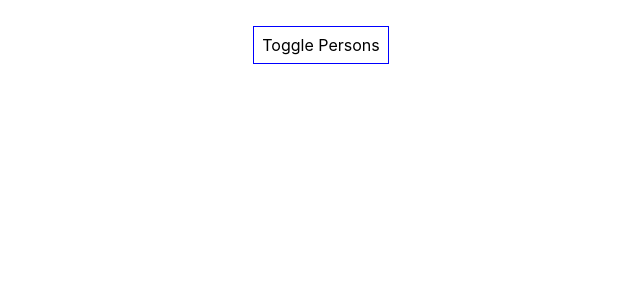
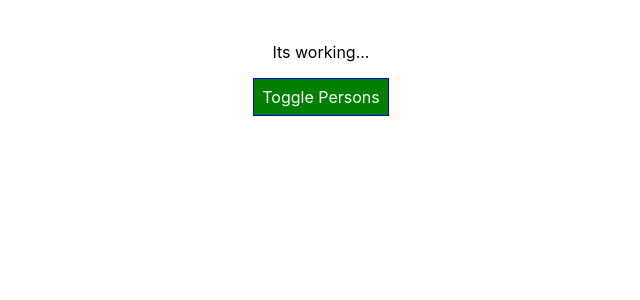
Before and after one commit to kunalrs/react-complete-guide, a React (Create React App) app: page / in a window 1280 px wide. Shown: the top 300 px of the page, without its empty margins (319-959 px from the left). Built offline with nearby package versions, Linux system fonts and the light colour scheme.

Commit message:
dynamic styling and adding classes added

```diff
--- a/src/App.css
+++ b/src/App.css
@@ -2,3 +2,11 @@
   text-align: center;
   padding: 2%;
 }
+
+.red {
+  color: red;
+}
+
+.bold {
+  font-weight: bold;
+}
--- a/src/App.js
+++ b/src/App.js
@@ -2,7 +2,7 @@
 import './App.css';
 import Person from './Person/Person';
 
-const App = props => {
+const App = (props) => {
 
   const [showState, setShowState] = useState(false);
 
@@ -56,15 +56,29 @@
   }
 
   const style = {
-    backgroundColor: 'white',
+    backgroundColor: 'green',
+    color: 'white',
     font: 'inherit',
     border: '1px solid blue',
-    padding: '8px'
+    padding: '8px',
+    cursor: 'pointer'
   };
 
   var persons = null;
+  let classes = [];
+
+  if(personsState.persons.length <= 2) {
+    classes.push('red');
+  }
+  if (personsState.persons.length <= 1) {
+    classes.push('bold');
+  }
 
   if(showState) {
+
+    // If persons are visible change background color of button to red.
+    style.backgroundColor = 'red'
+
     persons = (
       <div>{
         personsState.persons.map( (person, index) => {
@@ -84,6 +98,7 @@
   return (
     <div className="App">
         {/*Below is not recommended*/}
+        <p className={classes.join(' ')}>Its working...</p>
         <button style={style} onClick={togglePersons} >Toggle Persons</button>
         {persons}
     </div>
```
